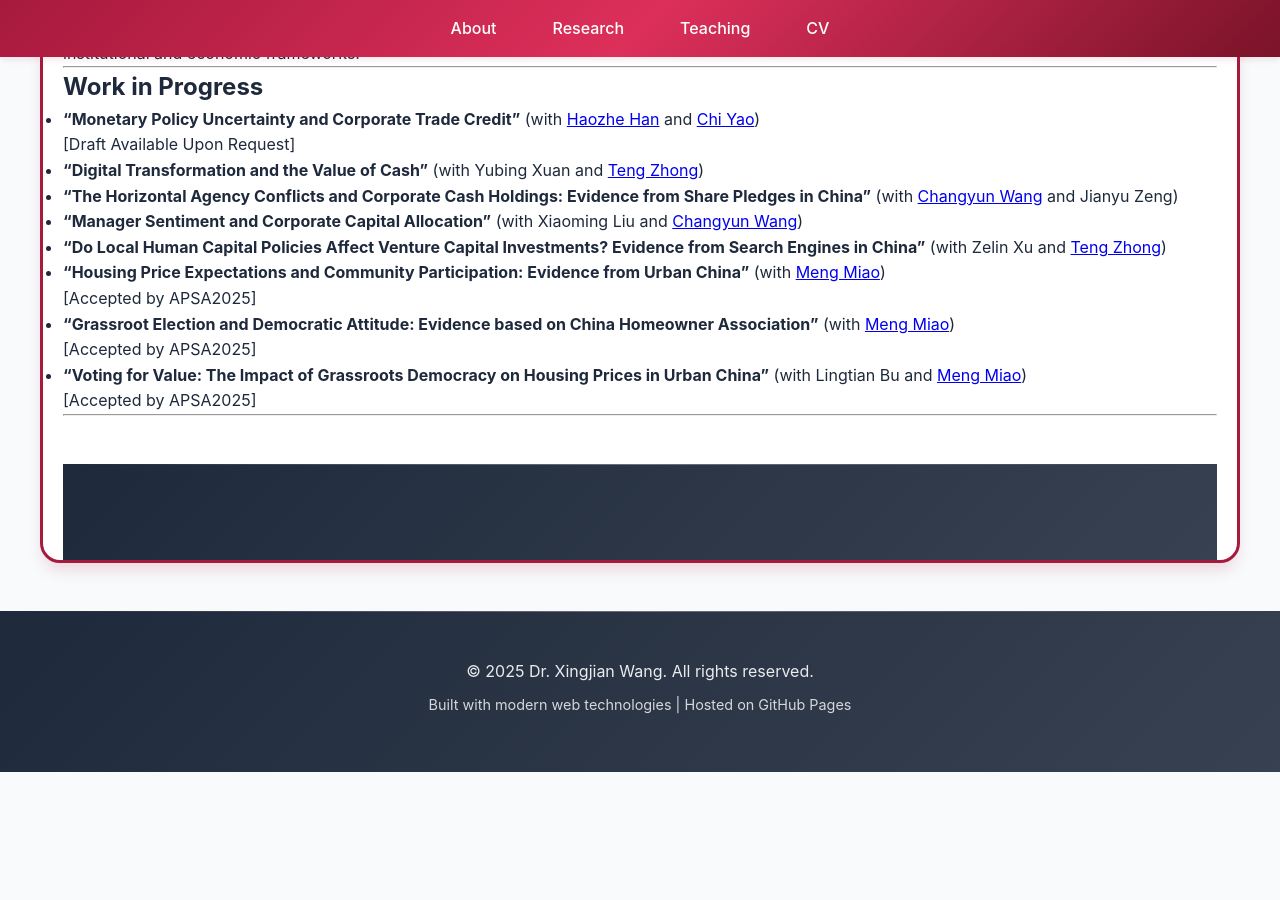
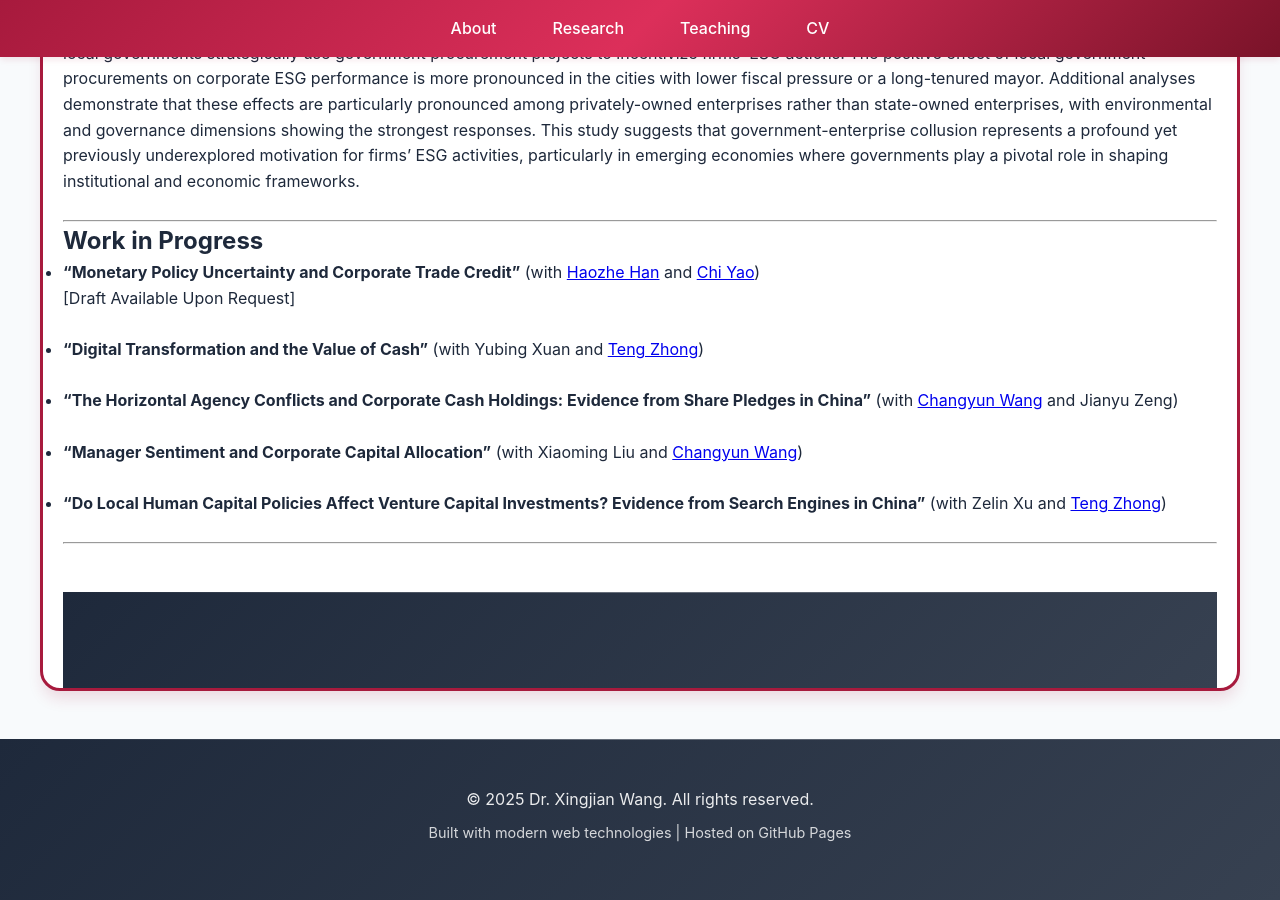
Before and after one commit to Victor-finance/Victor-finance.github.io, a Jekyll site: the page built from research.md, in a window 1280 px wide and 900 px high, scrolled down 1692 px. Built offline with Jekyll 4.4.1, drawn with Linux system fonts in a browser that asks for light colours; before the commit the page ends 2464 px from its top, so only the background shows below that.

Commit message:
Update research.md

```diff
--- a/research.md
+++ b/research.md
@@ -10,15 +10,15 @@
 
 - **"Monetary Policy Uncertainty and Corporate Cash Holdings: Evidence from China"** (with [Haozhe Han](https://come.tju.edu.cn/info/1091/7801.htm))
   *Journal of Financial Stability*, 2023, 67: 101138.
-We empirically explore the effect of monetary policy uncertainty on corporate cash holdings in China, and find robust evidence that monetary policy uncertainty is positively related to corporate cash holdings. The firms’ precautionary behavior in cash holdings is chiefly attributed to the increase in financial frictions rather than the reduction in corporate investments. Our study suggests that firms hold more cash to cushion potential liquidity shortfalls induced by the increase in monetary policy uncertainty.[Journal Link](https://www.sciencedirect.com/science/article/pii/S1572308923000384) [SSRN](https://ssrn.com/abstract=4463877)
+We empirically explore the effect of monetary policy uncertainty on corporate cash holdings in China, and find robust evidence that monetary policy uncertainty is positively related to corporate cash holdings. The firms’ precautionary behavior in cash holdings is chiefly attributed to the increase in financial frictions rather than the reduction in corporate investments. Our study suggests that firms hold more cash to cushion potential liquidity shortfalls induced by the increase in monetary policy uncertainty.[Journal Link](https://www.sciencedirect.com/science/article/pii/S1572308923000384) [SSRN](https://ssrn.com/abstract=4463877) <br><br>
 
 - **"Pandemic Effect on Corporate Financial Asset Holdings: Precautionary or Return-chasing?"** (with [Haoyu Gao](http://sf.ruc.edu.cn/info/1419/9668.htm) and [Huiyu Wen](https://glxy.gdut.edu.cn/info/1292/29774.htm))
   *Research in International Business and Finance*, 2022, 62: 101750.
-We empirically investigate whether and how the COVID-19 pandemic affects corporate financial asset holdings. We find that firms with higher pandemic exposure are less likely to hold financial assets. Mechanism analyses suggest that the return-chasing rationale dominates the precautionary motive concerning the pandemic effect on corporate financial asset holdings. Furthermore, firms prefer to liquidate highly liquid financial assets to fill the pandemic-induced liquidity shortage. This study contributes to the economic consequences of the COVID-19 pandemic regarding corporate portfolio choice, and sheds light on corporate resilience to crises.[Journal Link](https://www.sciencedirect.com/science/article/pii/S0275531922001374) [SSRN](https://ssrn.com/abstract=4144122)
+We empirically investigate whether and how the COVID-19 pandemic affects corporate financial asset holdings. We find that firms with higher pandemic exposure are less likely to hold financial assets. Mechanism analyses suggest that the return-chasing rationale dominates the precautionary motive concerning the pandemic effect on corporate financial asset holdings. Furthermore, firms prefer to liquidate highly liquid financial assets to fill the pandemic-induced liquidity shortage. This study contributes to the economic consequences of the COVID-19 pandemic regarding corporate portfolio choice, and sheds light on corporate resilience to crises.[Journal Link](https://www.sciencedirect.com/science/article/pii/S0275531922001374) [SSRN](https://ssrn.com/abstract=4144122)<br><br>
 
 - **"监管强度预期与上市公司盈余管理——基于证监会随机抽查威慑作用的研究"** (with [汪昌云](http://sf.ruc.edu.cn/info/1269/8125.htm), 李运鸿 and 田睿)
   *审计研究*, 2023, 03: 123-135.
-有效的监管措施有助于提升信息披露质量，而监管政策的威慑效果一直是学界和业界关心的重要问题之一。本文通过手动获取2016-2020年间证监会上市公司现场检查“双随机”抽查的相关数据，以企业预期抽查概率作为监管强度预期的度量，实证分析了“双随机”抽查制度对于上市公司盈余管理行为的威慑作用。研究发现：现场“双随机”抽查机制对上市公司应计盈余管理具有威慑作用，监管强度预期越高的企业，盈余管理行为越弱；企业所在地区市场化水平、法治化水平、企业产权性质以及公司治理水平能够强化这一威慑作用的影响；企业审计费用与监管强度预期呈负相关关系，而对被抽中进行现场检查的企业，审计师会要求更高的审计费用。上述研究结果为评估证监会上市公司现场检查“双随机”制度的效果及其影响提供一定的实证证据。[CNKI Link](https://kns.cnki.net/kcms2/article/abstract?v=79O6ZE_Rn2rgpM4TheHBXPDzOHUE09U0cjEKavHPvne3E2k0vdJtrmbGd56W-KFFWHzjOklxY2oYDD1b_Qli0yNOM_0vFQoXZ5vCipF9JC5mmNMcq_iwKf-oeENxeXYjWrmcJMrqZ3dN4K5vfTUv0Pa1-k2KquS7xV89bRHtgt_tlsx2wkzABw==&uniplatform=NZKPT&language=CHS)
+有效的监管措施有助于提升信息披露质量，而监管政策的威慑效果一直是学界和业界关心的重要问题之一。本文通过手动获取2016-2020年间证监会上市公司现场检查“双随机”抽查的相关数据，以企业预期抽查概率作为监管强度预期的度量，实证分析了“双随机”抽查制度对于上市公司盈余管理行为的威慑作用。研究发现：现场“双随机”抽查机制对上市公司应计盈余管理具有威慑作用，监管强度预期越高的企业，盈余管理行为越弱；企业所在地区市场化水平、法治化水平、企业产权性质以及公司治理水平能够强化这一威慑作用的影响；企业审计费用与监管强度预期呈负相关关系，而对被抽中进行现场检查的企业，审计师会要求更高的审计费用。上述研究结果为评估证监会上市公司现场检查“双随机”制度的效果及其影响提供一定的实证证据。[CNKI Link](https://kns.cnki.net/kcms2/article/abstract?v=79O6ZE_Rn2rgpM4TheHBXPDzOHUE09U0cjEKavHPvne3E2k0vdJtrmbGd56W-KFFWHzjOklxY2oYDD1b_Qli0yNOM_0vFQoXZ5vCipF9JC5mmNMcq_iwKf-oeENxeXYjWrmcJMrqZ3dN4K5vfTUv0Pa1-k2KquS7xV89bRHtgt_tlsx2wkzABw==&uniplatform=NZKPT&language=CHS)<br><br>
 
 ---
 
@@ -26,37 +26,37 @@
 
 - **"公募基金持股与企业绿色创新——来自中证800/1000指数断点回归的证据"** (with 徐泽林, 林雨晨 and [任幸子](https://jrx.cueb.edu.cn/szll/jsml/8be04f4f81144a9a926feb3e2d90aad7.htm))
 *Presented at China International Conference in Finance 2024 (CICF)*
-在“双碳”目标与高质量发展的背景下，绿色创新成为企业转型升级的关键，而金融支持的作用日益凸显。基于2014年至2019年中证800指数和中证1000指数成份股定期调整的准自然实验，本文运用断点回归方法，探究公募基金持股对上市公司绿色创新的影响及其作用机制。研究发现，公募基金持股比例的外生增加显著提升了上市公司的绿色创新水平。机制分析发现，一方面，公募基金通过互动式监督强化外部治理，促使管理层关注绿色发展和技术创新，从而提升企业开展绿色创新的“意愿”；另一方面，公募基金持股能够降低信息不对称，提高股票流动性并缓解融资约束，为企业绿色创新提供资金支持，增强企业绿色创新“能力”。公募基金作为耐心资本的重要组成部分，在推动科技金融与绿色金融发展、助力经济高质量发展中具有重要的理论价值和实践意义。[CICF2024](https://editorialexpress.com/cgi-bin/conference/download.cgi?db_name=CICF2024&paper_id=1354)
+在“双碳”目标与高质量发展的背景下，绿色创新成为企业转型升级的关键，而金融支持的作用日益凸显。基于2014年至2019年中证800指数和中证1000指数成份股定期调整的准自然实验，本文运用断点回归方法，探究公募基金持股对上市公司绿色创新的影响及其作用机制。研究发现，公募基金持股比例的外生增加显著提升了上市公司的绿色创新水平。机制分析发现，一方面，公募基金通过互动式监督强化外部治理，促使管理层关注绿色发展和技术创新，从而提升企业开展绿色创新的“意愿”；另一方面，公募基金持股能够降低信息不对称，提高股票流动性并缓解融资约束，为企业绿色创新提供资金支持，增强企业绿色创新“能力”。公募基金作为耐心资本的重要组成部分，在推动科技金融与绿色金融发展、助力经济高质量发展中具有重要的理论价值和实践意义。[CICF2024](https://editorialexpress.com/cgi-bin/conference/download.cgi?db_name=CICF2024&paper_id=1354)<br><br>
 
 - **"Dialect Diversity, Uncertainty and Corporate Investment Efficiency"** (with Lingtian Bu and [Meng Miao](http://sf.ruc.edu.cn/jszy/mm/index.htm))
-This study empirically investigates the impact of dialect diversity on corporate investment efficiency under different levels of economic policy uncertainty. Our findings reveal that local dialect diversity enhances investment efficiency during stable periods, but this advantage significantly diminishes under high economic policy uncertainty. This reduction primarily arises from underinvestment and overly cautious decision-making by fragmented management during periods of turmoil. Further analysis reveals that this reduction is exacerbated by stronger internal governance, which emphasizes checks and balances, and mitigated by stronger external governance, which focuses on supervisory power. Our results remain robust when using alternative measures of main variables and employing topography as an instrumental variable.[SSRN](https://ssrn.com/abstract=4910535)
+This study empirically investigates the impact of dialect diversity on corporate investment efficiency under different levels of economic policy uncertainty. Our findings reveal that local dialect diversity enhances investment efficiency during stable periods, but this advantage significantly diminishes under high economic policy uncertainty. This reduction primarily arises from underinvestment and overly cautious decision-making by fragmented management during periods of turmoil. Further analysis reveals that this reduction is exacerbated by stronger internal governance, which emphasizes checks and balances, and mitigated by stronger external governance, which focuses on supervisory power. Our results remain robust when using alternative measures of main variables and employing topography as an instrumental variable.[SSRN](https://ssrn.com/abstract=4910535)<br><br>
 
 - **"The Political Economy of ESG: How Government Procurement Shapes Corporate Sustainability in China "** (with [Huoqing Tang](https://cz.cueb.edu.cn/szdw/swx/146301.htm) and [Guangshun Zhu](https://sbf.uibe.edu.cn/szdw/xyjs/jszc/4fea26058ab541eaa8d8795c05a8dfcd.htm))
-This paper investigates the role of government-enterprise collusion in shaping firms’ ESG performance. Based on the sample of China’s A-share listed firms from 2015 to 2022, we find that same-city government procurements significantly improve firms’ ESG performance, while government procurements awarded by non-local governments show no significant effect on ESG outcomes. We propose and empirically validate an explanation that local governments strategically use government procurement projects to incentivize firms’ ESG actions. The positive effect of local government procurements on corporate ESG performance is more pronounced in the cities with lower fiscal pressure or a long-tenured mayor. Additional analyses demonstrate that these effects are particularly pronounced among privately-owned enterprises rather than state-owned enterprises, with environmental and governance dimensions showing the strongest responses. This study suggests that government-enterprise collusion represents a profound yet previously underexplored motivation for firms’ ESG activities, particularly in emerging economies where governments play a pivotal role in shaping institutional and economic frameworks.
+This paper investigates the role of government-enterprise collusion in shaping firms’ ESG performance. Based on the sample of China’s A-share listed firms from 2015 to 2022, we find that same-city government procurements significantly improve firms’ ESG performance, while government procurements awarded by non-local governments show no significant effect on ESG outcomes. We propose and empirically validate an explanation that local governments strategically use government procurement projects to incentivize firms’ ESG actions. The positive effect of local government procurements on corporate ESG performance is more pronounced in the cities with lower fiscal pressure or a long-tenured mayor. Additional analyses demonstrate that these effects are particularly pronounced among privately-owned enterprises rather than state-owned enterprises, with environmental and governance dimensions showing the strongest responses. This study suggests that government-enterprise collusion represents a profound yet previously underexplored motivation for firms’ ESG activities, particularly in emerging economies where governments play a pivotal role in shaping institutional and economic frameworks.<br><br>
 
 ---
 
 ## Work in Progress
 
 - **"Monetary Policy Uncertainty and Corporate Trade Credit"** (with [Haozhe Han](https://come.tju.edu.cn/info/1091/7801.htm) and [Chi Yao]([https://sbf.uibe.edu.cn/szdw/xyjs/jszc/4fea26058ab541eaa8d8795c05a8dfcd.htm](https://www.suibe.edu.cn/finance/yc/list.htm)))
-[Draft Available Upon Request]
+[Draft Available Upon Request]<br><br>
 
-- **"Digital Transformation and the Value of Cash"** (with Yubing Xuan and [Teng Zhong](https://sbf.uibe.edu.cn/szdw/xyjs/fjszc/a3139c035ed84961a9c3caa0d90eec3a.htm))
+- **"Digital Transformation and the Value of Cash"** (with Yubing Xuan and [Teng Zhong](https://sbf.uibe.edu.cn/szdw/xyjs/fjszc/a3139c035ed84961a9c3caa0d90eec3a.htm))<br><br>
 
-- **"The Horizontal Agency Conflicts and Corporate Cash Holdings: Evidence from Share Pledges in China"** (with [Changyun Wang](http://sf.ruc.edu.cn/info/1269/8125.htm) and Jianyu Zeng)
+- **"The Horizontal Agency Conflicts and Corporate Cash Holdings: Evidence from Share Pledges in China"** (with [Changyun Wang](http://sf.ruc.edu.cn/info/1269/8125.htm) and Jianyu Zeng)<br><br>
 
-- **"Manager Sentiment and Corporate Capital Allocation"** (with Xiaoming Liu and [Changyun Wang](http://sf.ruc.edu.cn/info/1269/8125.htm))
+- **"Manager Sentiment and Corporate Capital Allocation"** (with Xiaoming Liu and [Changyun Wang](http://sf.ruc.edu.cn/info/1269/8125.htm))<br><br>
 
-- **"Do Local Human Capital Policies Affect Venture Capital Investments? Evidence from Search Engines in China"** (with Zelin Xu and [Teng Zhong](https://sbf.uibe.edu.cn/szdw/xyjs/fjszc/a3139c035ed84961a9c3caa0d90eec3a.htm))
+- **"Do Local Human Capital Policies Affect Venture Capital Investments? Evidence from Search Engines in China"** (with Zelin Xu and [Teng Zhong](https://sbf.uibe.edu.cn/szdw/xyjs/fjszc/a3139c035ed84961a9c3caa0d90eec3a.htm))<br><br>
 
-- **"Housing Price Expectations and Community Participation: Evidence from Urban China"** (with [Meng Miao](http://sf.ruc.edu.cn/jszy/mm/index.htm))
+<!-- - **"Housing Price Expectations and Community Participation: Evidence from Urban China"** (with [Meng Miao](http://sf.ruc.edu.cn/jszy/mm/index.htm))
 [Accepted by APSA2025]
 
 - **"Grassroot Election and Democratic Attitude: Evidence based on China Homeowner Association"** (with [Meng Miao](http://sf.ruc.edu.cn/jszy/mm/index.htm))
 [Accepted by APSA2025]
 
 - **"Voting for Value: The Impact of Grassroots Democracy on Housing Prices in Urban China"** (with Lingtian Bu and [Meng Miao](http://sf.ruc.edu.cn/jszy/mm/index.htm))
-[Accepted by APSA2025]
+[Accepted by APSA2025]  -->
 
 ---
 
```
